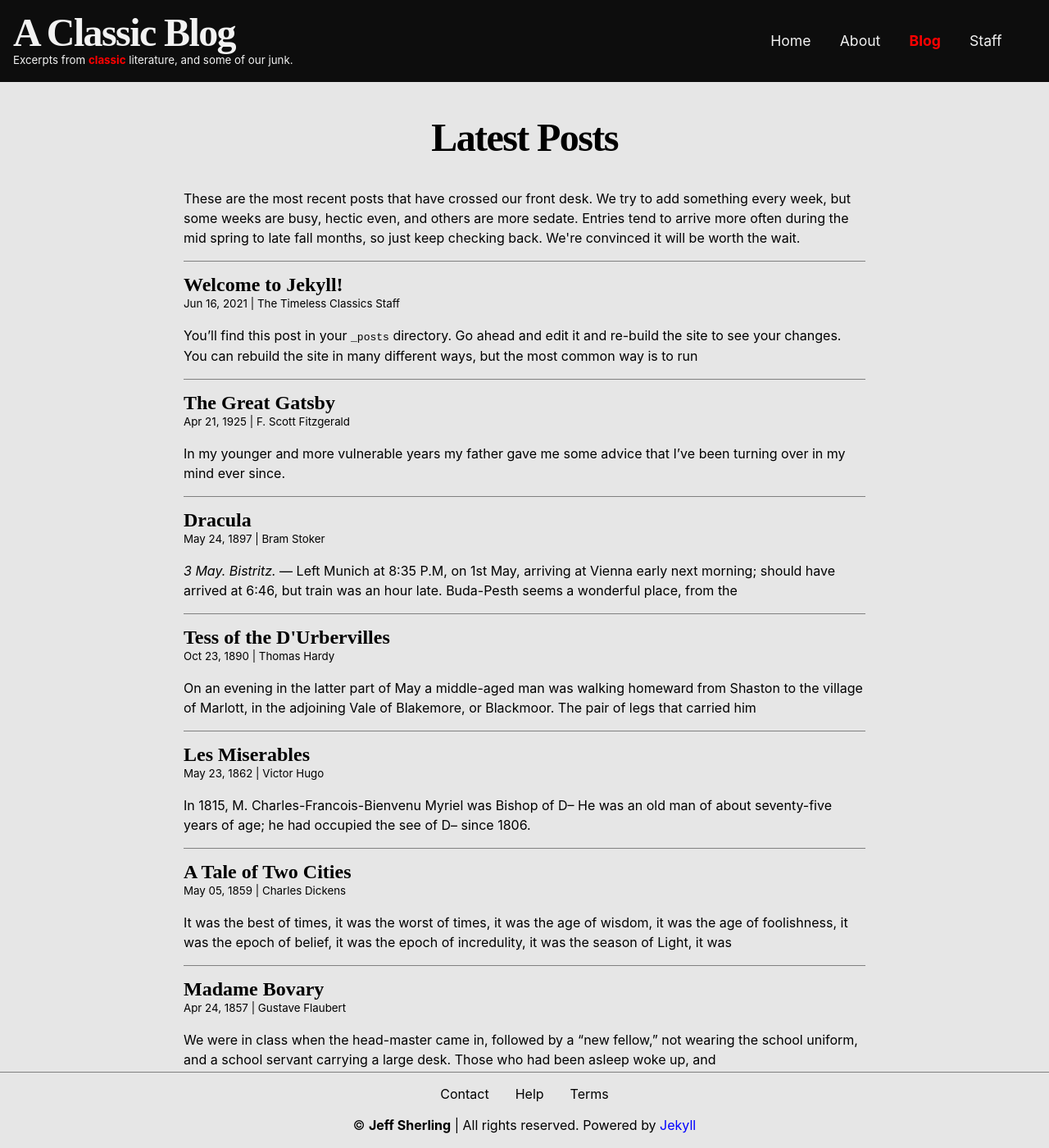
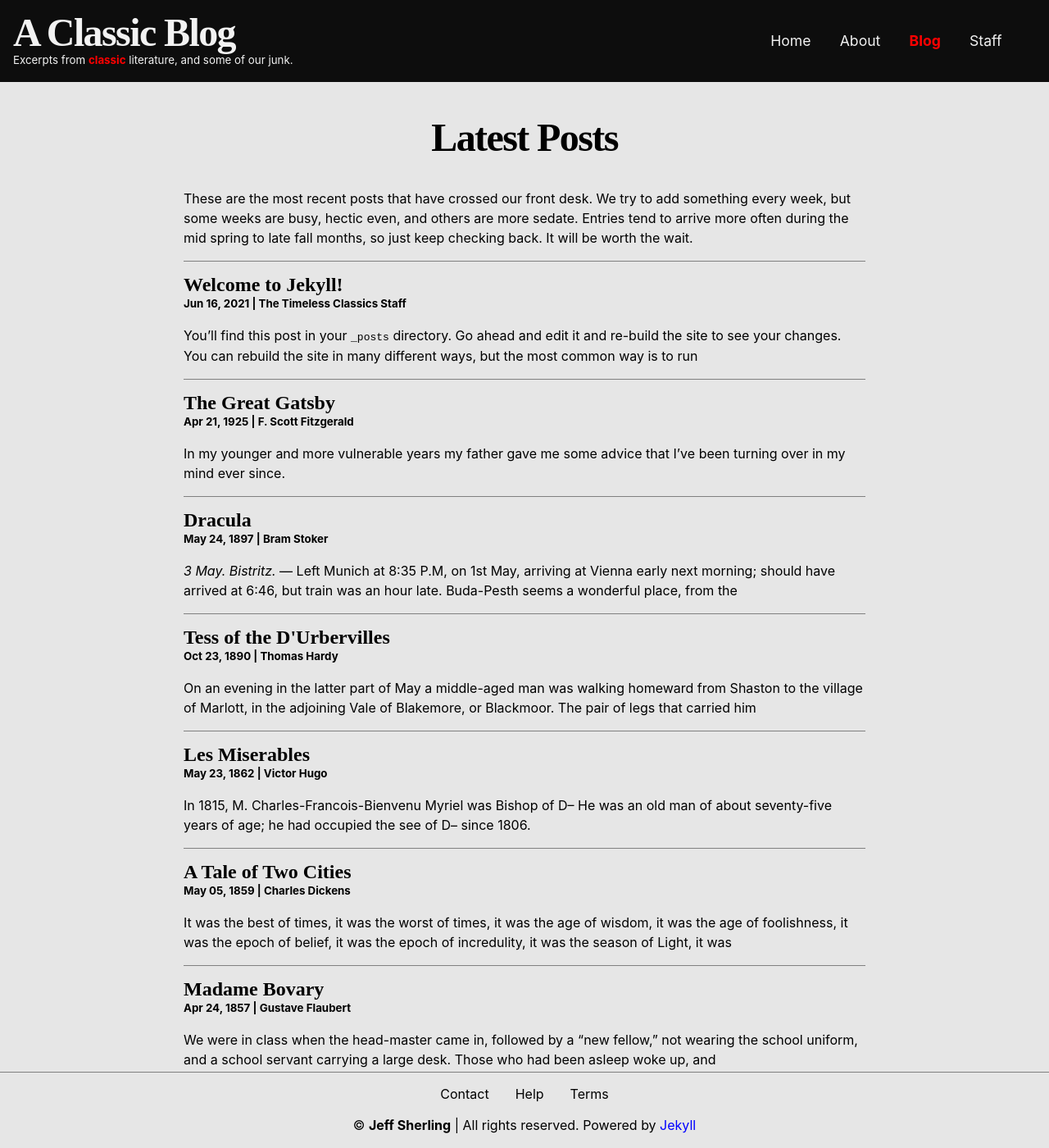
Before and after one commit to jsherling/classic-blog, a Jekyll site: the page built from blog.html, in a window 1280 px wide and 1400 px high. Shown: the whole window at 82% size. Built offline with Jekyll 4.4.1, drawn with Linux system fonts in a browser that asks for light colours.

Commit message:
Update pages, CSS, and content

```diff
--- a/_includes/static.html
+++ b/_includes/static.html
@@ -1,5 +1,8 @@
 <div class="container">
   <h1>{{ page.title }}</h1>
+  {% if page.author %}
+  <small class="left"><b>{{ page.author }}</b></small>
+  {% endif %}
   <p class="left">
     {{ content }}
   </p>
--- a/_layouts/authors.html
+++ b/_layouts/authors.html
@@ -15,7 +15,7 @@ layout: default
     {% assign filtered_posts = site.posts | where: "author", page.name %}
     {% for post in filtered_posts %}
     <li class="bullet">
-      <a href="{{ post.url }}">{{ post.title }}</a>
+      <a class="blog-author" href="{{ post.url }}">{{ post.title }}</a>
     </li>
     {% endfor %}
   </ul>
--- a/_sass/style/_layout.scss
+++ b/_sass/style/_layout.scss
@@ -74,10 +74,6 @@ li.bullet + li.bullet {
   margin-top: 0.5em;
 }
 
-li.bullet > a {
-  padding: 0.5em 0.8em;
-}
-
 .center {
   text-align: center;
 }
--- a/blog.html
+++ b/blog.html
@@ -8,8 +8,7 @@ title: Blog
   These are the most recent posts that have crossed our front desk. We try to
   add something every week, but some weeks are busy, hectic even, and others are
   more sedate. Entries tend to arrive more often during the mid spring to late
-  fall months, so just keep checking back. We're convinced it will be worth the
-  wait.
+  fall months, so just keep checking back. It will be worth the wait.
 </p>
 
 <ul>
@@ -18,13 +17,13 @@ title: Blog
     <h2 class="post-title">
       <a href="{{ post.url }}">{{ post.title }}</a>
     </h2>
-    <small>
+    <small><b>
       {{ post.date | date: "%b %d, %Y" }} |
       {% assign author = site.authors | where: 'name', post.author | first %}
       {% if author %}
       <a class="blog-author" href="{{ author.url }}">{{ post.author }}</a>
       {% endif %}
-    </small>
+    </b></small>
     <p>
       {{ post.excerpt }}
     </p>
```
Also changed, not shown: index.md (+1 -4 lines).
